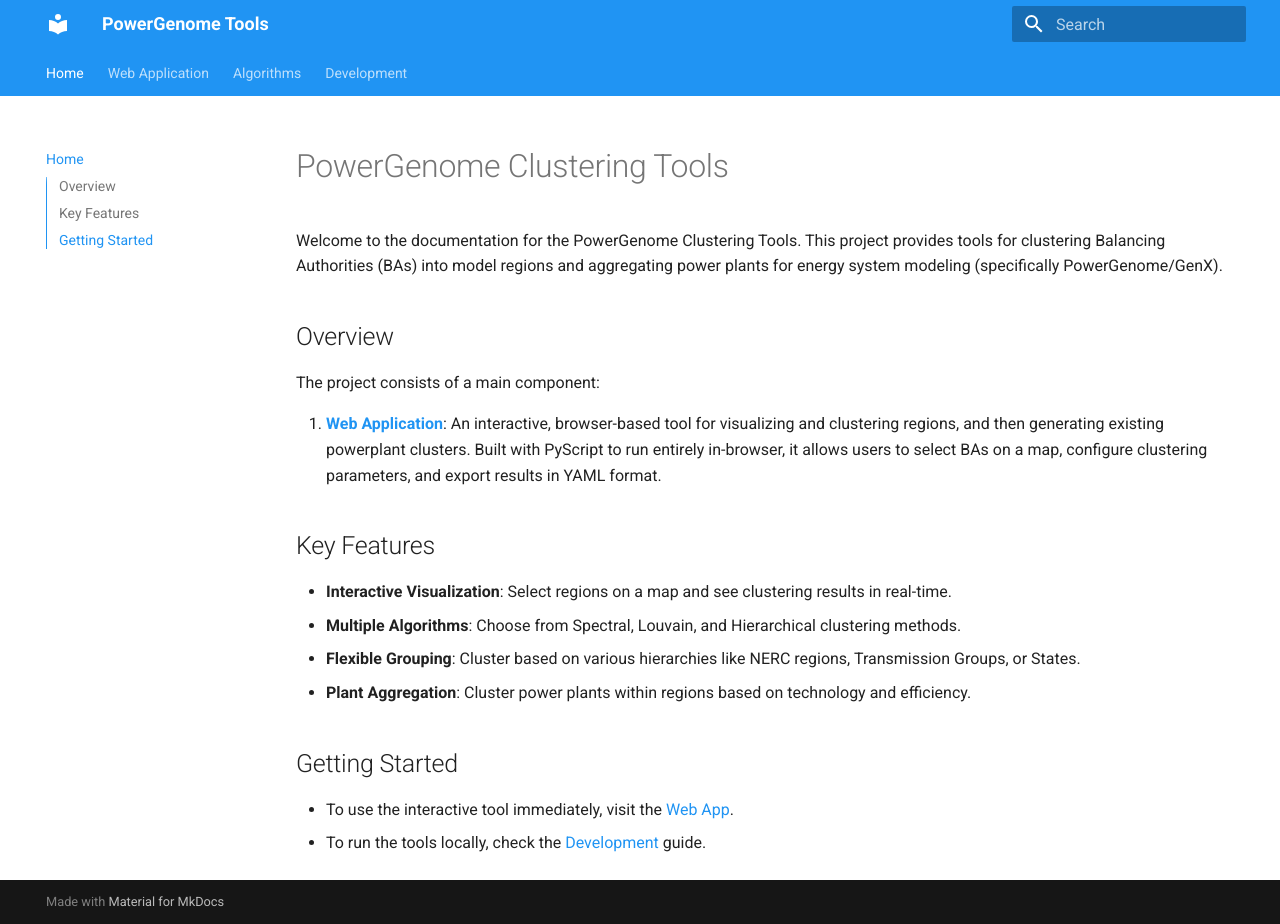
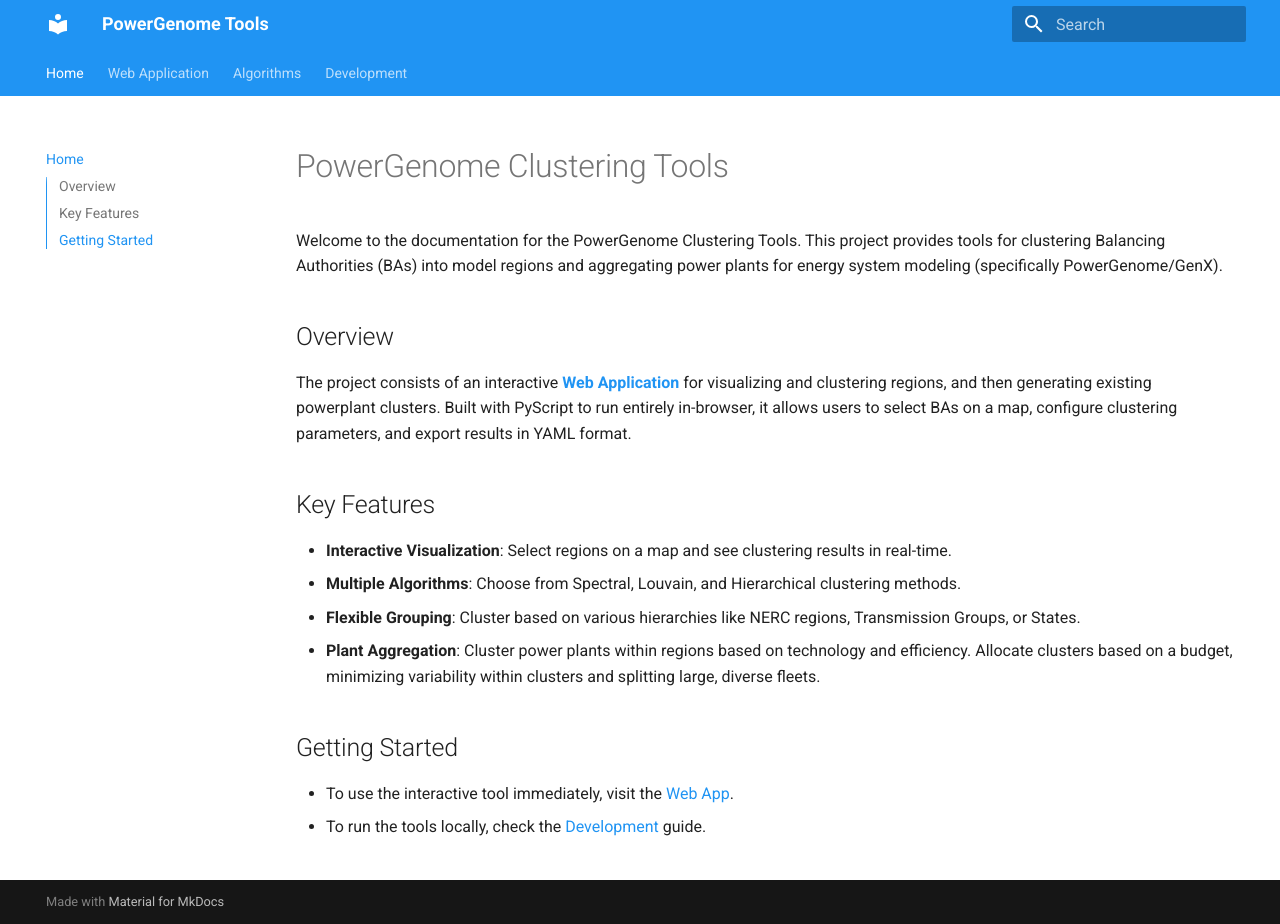
Before and after one commit to gschivley/PowerGenome-tools, an MkDocs documentation site: the page built from docs/index.md, in a window 1280 px wide and 924 px high. Built offline with MkDocs 1.6.1 and Material for MkDocs 9.7.7, drawn with Linux system fonts in a browser that asks for light colours.

Commit message:
docs: Clarify plant aggregation details in project overview

```diff
--- a/docs/index.md
+++ b/docs/index.md
@@ -4,16 +4,14 @@
 
 ## Overview
 
-The project consists of a main component:
-
-1. **[Web Application](web_app.md)**: An interactive, browser-based tool for visualizing and clustering regions, and then generating existing powerplant clusters. Built with PyScript to run entirely in-browser, it allows users to select BAs on a map, configure clustering parameters, and export results in YAML format.
+The project consists of an interactive **[Web Application](web_app.md)** for visualizing and clustering regions, and then generating existing powerplant clusters. Built with PyScript to run entirely in-browser, it allows users to select BAs on a map, configure clustering parameters, and export results in YAML format.
 
 ## Key Features
 
 * **Interactive Visualization**: Select regions on a map and see clustering results in real-time.
 * **Multiple Algorithms**: Choose from Spectral, Louvain, and Hierarchical clustering methods.
 * **Flexible Grouping**: Cluster based on various hierarchies like NERC regions, Transmission Groups, or States.
-* **Plant Aggregation**: Cluster power plants within regions based on technology and efficiency.
+* **Plant Aggregation**: Cluster power plants within regions based on technology and efficiency. Allocate clusters based on a budget, minimizing variability within clusters and splitting large, diverse fleets.
 
 ## Getting Started
 
```
